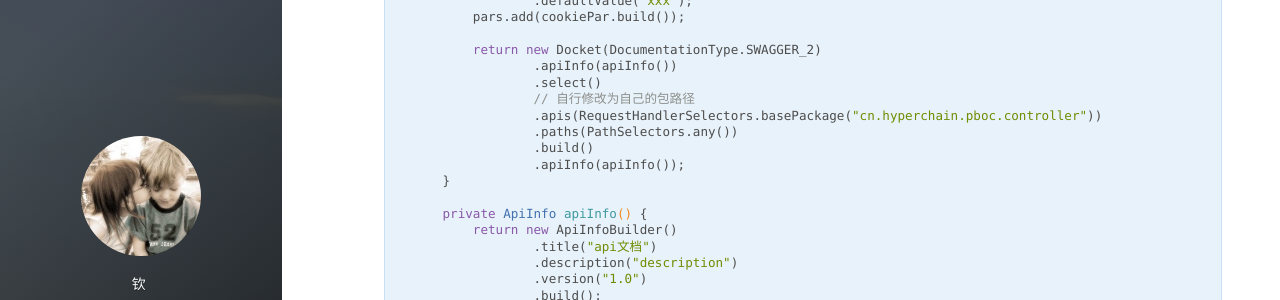
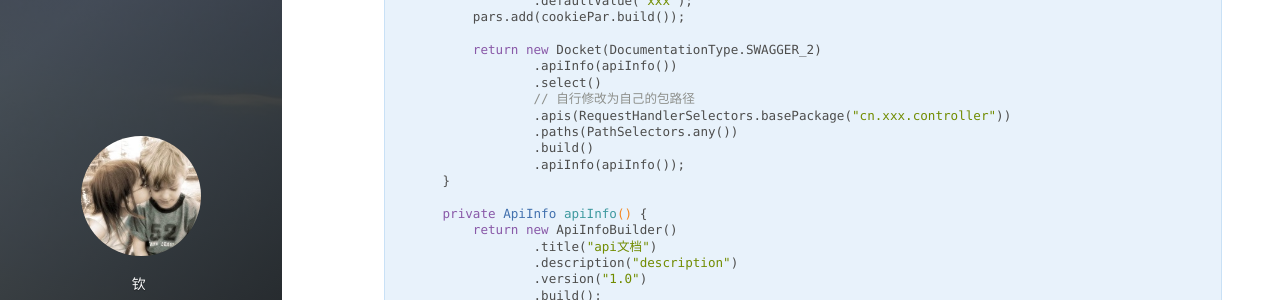
Before and after one commit to ZhXiQi/ZhXiQi.Github.io, a Jekyll site: the page built from _posts/2019-05-01-swagger导出markdown等文档笔记.md, in a window 1280 px wide and 900 px high, scrolled down 1839 px. Shown: the part 152-452 px from the top of the window. Built offline with Jekyll 4.4.1, drawn with Linux system fonts in a browser that asks for light colours; nearby versions of some CDN libraries; comment, search, counter and statistics services are not loaded.

Commit message:
去除hyperchain信息

```diff
--- a/_posts/2019-05-01-swagger导出markdown等文档笔记.md
+++ b/_posts/2019-05-01-swagger导出markdown等文档笔记.md
@@ -118,7 +118,7 @@ public class SwaggerConfig {
                 .apiInfo(apiInfo())
                 .select()
                 // 自行修改为自己的包路径
-                .apis(RequestHandlerSelectors.basePackage("cn.hyperchain.pboc.controller"))
+                .apis(RequestHandlerSelectors.basePackage("cn.xxx.controller"))
                 .paths(PathSelectors.any())
                 .build()
                 .apiInfo(apiInfo());
```
